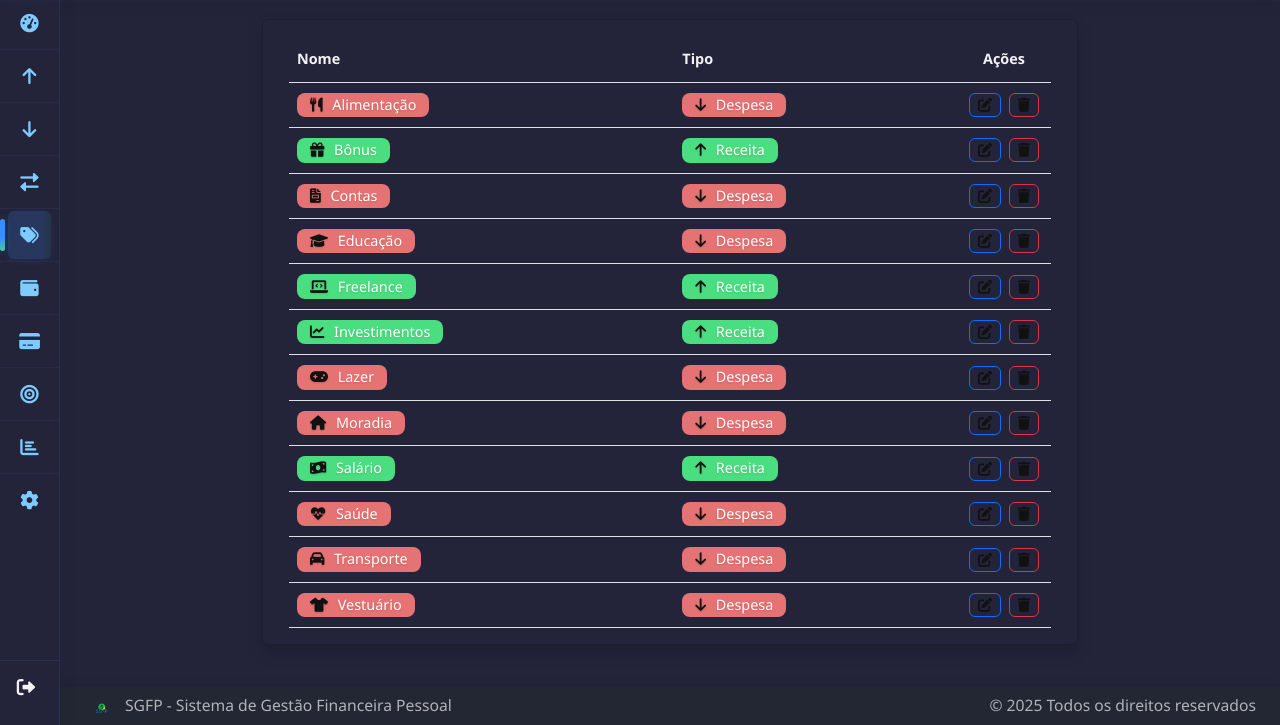
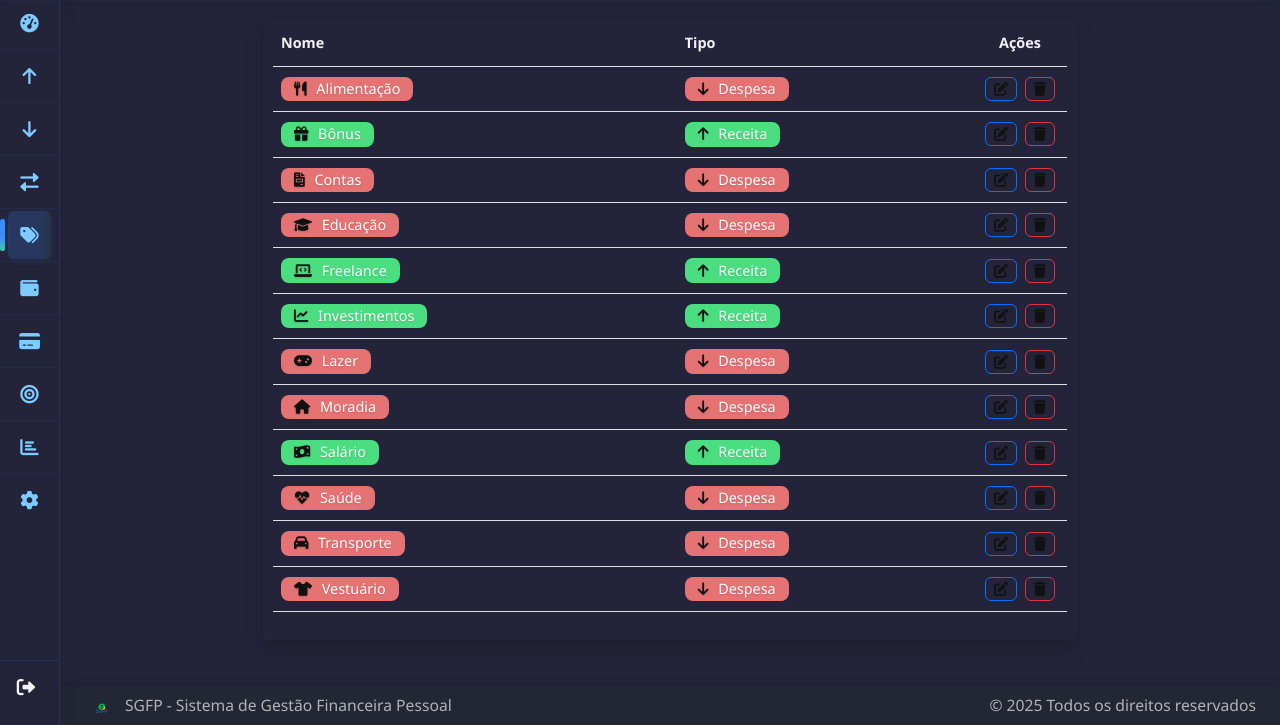
Before and after one commit to Jampierry/SGFP-Web, a Django app: page /categorias/ in a window 1280 px wide. Shown: the part 75-800 px from the top of the page. Run offline with Django 5.2, Linux system fonts and the light colour scheme; a user stored in the database is signed in; data comes from the database, SQL or seed files in the repository.

Commit message:
Padronização das tabelas de todas as telas

```diff
--- a/static/core/css/style.css
+++ b/static/core/css/style.css
@@ -606,3 +606,21 @@ body.theme-light .tipo-despesa {
 body.theme-light .tipo-receita {
   color: #4ADE80 !important;
 }
+
+/* Ocupa altura total disponível para a tabela de categorias, com rolagem só se necessário */
+.categorias-table-container {
+    min-height: 0;
+    height: calc(100vh - 180px); /* Ajuste para descontar header, margens e rodapé */
+    overflow-y: auto;
+    display: flex;
+    flex-direction: column;
+    justify-content: flex-start;
+}
+
+@media (max-width: 991px) {
+  .categorias-table-container {
+    height: calc(100vh - 120px);
+    margin-left: 0 !important;
+    margin-right: 0 !important;
+  }
+}
--- a/templates/core/categorias_list.html
+++ b/templates/core/categorias_list.html
@@ -9,8 +9,8 @@
 {% block content %}
 <div class="container-fluid">
     <div class="card shadow" style="margin-left:190px; margin-right:190px;">
-        <div class="card-body">
-            <div class="table-responsive" style="margin-left:10px; margin-right:10px;">
+        <div class="card-body p-0 categorias-table-container">
+            <div class="table-responsive" style="margin-left:10px; margin-right:10px; height: 100%;">
                 <table class="table table-hover">
                     <thead class="table-light">
                         <tr>
--- a/templates/core/metas_list.html
+++ b/templates/core/metas_list.html
@@ -9,7 +9,7 @@
 {% block content %}
 <div class="container-fluid">
     <div class="card shadow">
-        <div class="card-body">
+        <div class="card-body categorias-table-container">
             <div class="table-responsive">
                 <table class="table table-hover">
                     <thead class="table-light">
```
Also changed, not shown: templates/core/contas_list.html (+4 -4 lines), templates/core/dashboard_classic.html (+7 -8 lines), templates/core/relatorio_financeiro.html (+12 -12 lines), templates/core/transferencias_list.html (+6 -6 lines).
